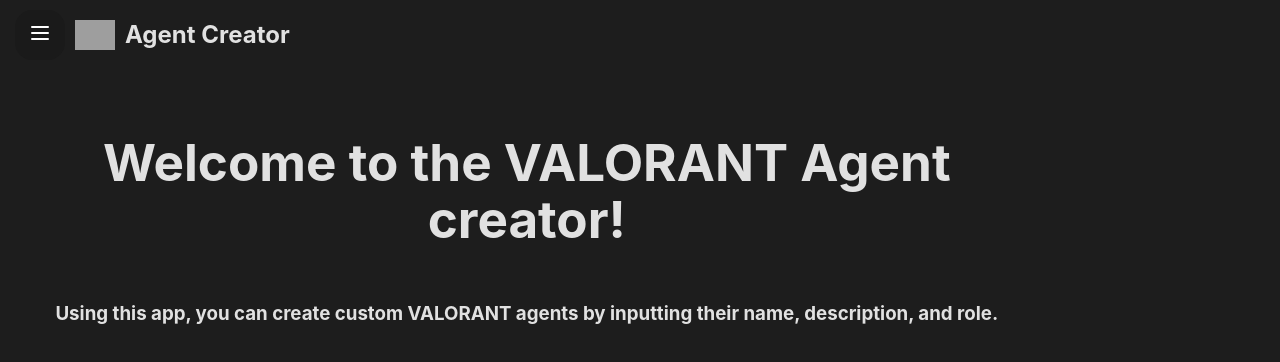
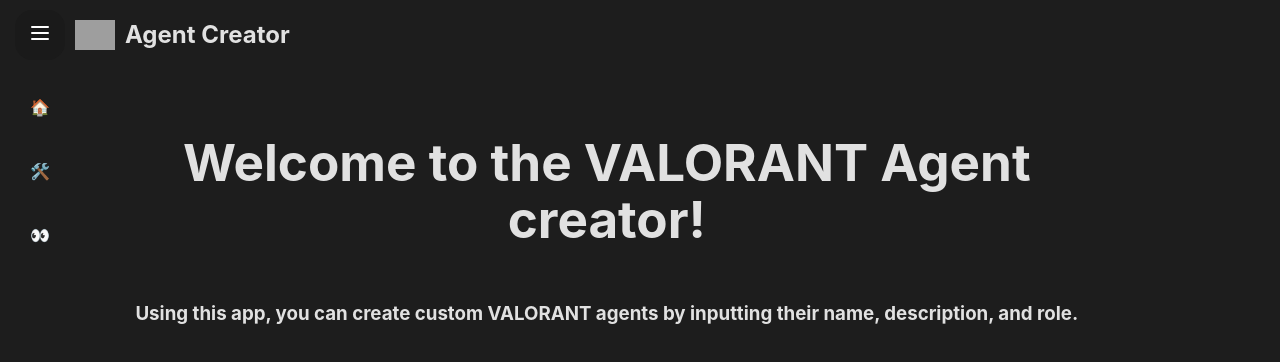
Before and after one commit to lausan3/CodePath-WEB102-P7-Crewmates, a React (Vite) app in the folder crewmates/: page / in a window 1280 px wide. Shown: the top 362 px of the page. Built offline with nearby package versions, Linux system fonts and the light colour scheme; no server answers; grey boxes are pictures that could not be loaded.

Commit message:
ADd minisidebar

```diff
--- a/crewmates/src/App.css
+++ b/crewmates/src/App.css
@@ -60,7 +60,7 @@
   display: block;
 
   padding: 15px 10px;
-  /* margin: 20px; */
+  margin: 10px 10px;
   border-radius: 10px;
 
   transition:
@@ -91,6 +91,26 @@
 
 .sidebar-btn img {
   filter: invert(1);
+}
+
+.mini-sidebar {
+  width: 80px;
+}
+
+.mini-sidebar-link {
+  display: block;
+
+  padding: 15px 0px;
+  margin: 10px 10px;
+  border-radius: 10px;
+
+  transition:
+    background-color 250ms;
+}
+
+.mini-sidebar-link:hover {
+  color: white;
+  background-color: rgba(255, 255, 255, 0.216);
 }
 
 
--- /dev/null
+++ b/crewmates/src/components/MiniSidebar.tsx
@@ -0,0 +1,13 @@
+import { Link } from 'react-router-dom'
+
+const MiniSidebar = () => {
+  return (
+    <div className="mini-sidebar">
+      <Link className='mini-sidebar-link' to='/'>🏠</Link>
+      <Link className='mini-sidebar-link' to='/create'>🛠️</Link>
+      <Link className='mini-sidebar-link' to='/list'>👀</Link>
+    </div>
+  )
+}
+
+export default MiniSidebar
--- a/crewmates/src/components/Sidebar.tsx
+++ b/crewmates/src/components/Sidebar.tsx
@@ -1,10 +1,6 @@
-import { useState } from 'react';
 import { Link } from 'react-router-dom'
-import ShowSidebarButton from './ShowSidebarButton';
 
 const Sidebar = () => {
-  const [showSidebar, setShowSidebar] = useState(false);
-
   return (
     <div className="sidebar">
       <Link className='sidebar-link' to='/'>🏠 Home</Link>
--- a/crewmates/src/routes/Layout.tsx
+++ b/crewmates/src/routes/Layout.tsx
@@ -3,6 +3,7 @@
 
 import Sidebar from "../components/Sidebar";
 import TopNav from "../components/TopNav";
+import MiniSidebar from "../components/MiniSidebar";
 
 const Layout = () => {
   const [showSidebar, setShowSidebar] = useState(false);
@@ -11,7 +12,7 @@
     <div className="layout">
       <TopNav showSidebar={showSidebar} setShowSidebar={setShowSidebar}/>
       <div className="layout-bottom">
-        {showSidebar && <Sidebar />}
+        {showSidebar === true ? <Sidebar /> : <MiniSidebar />}
         <Outlet />
       </div>
     </div>
```
Also changed, not shown: 1 other file (tests, documents, lock files or other folders).
